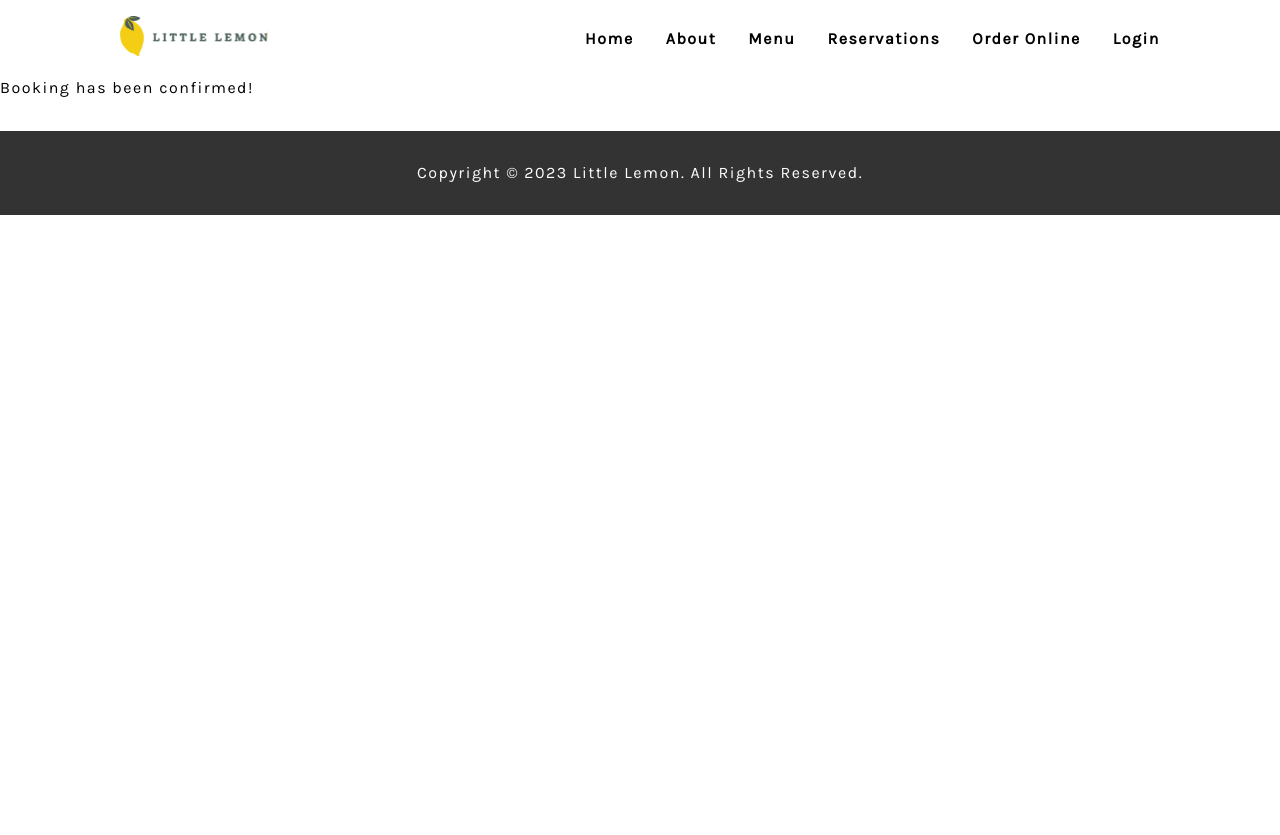
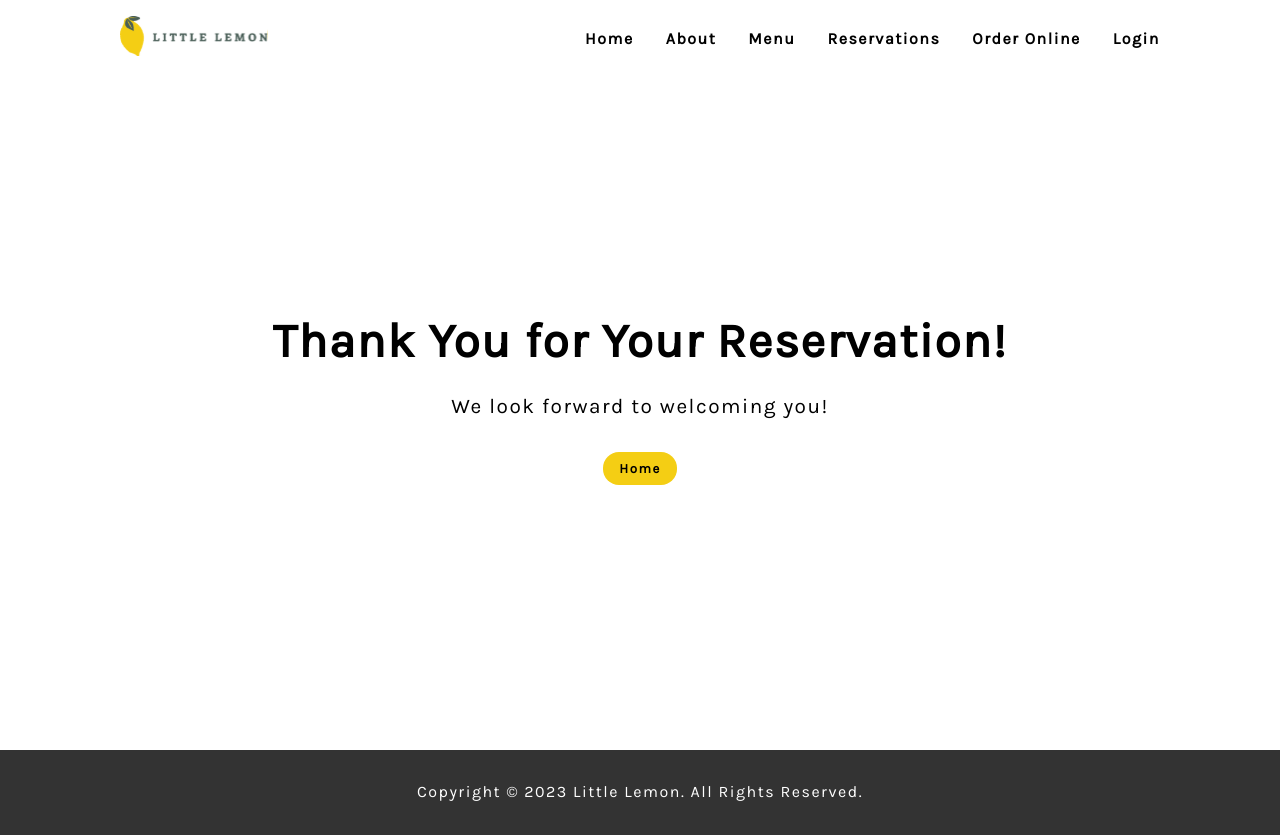
Before and after one commit to savagekyle/little-lemon-capstone, a React (Create React App) app: page /booking-confirmation in a window 1280 px wide. Before the commit the page ends 800 px from the top, so only its background shows below. Built offline with nearby package versions, Linux system fonts and the light colour scheme; a web font is replaced by a local one.

Commit message:
Improved booking confirmation page

```diff
--- a/src/App.css
+++ b/src/App.css
@@ -271,3 +271,23 @@ form button {
 .error-message {
   color: red;
 }
+
+/* Confirmation page */
+.confirmation-page {
+  display: flex;
+  flex-direction: column;
+  align-items: center;
+  justify-content: center;
+  height: 80vh;
+  text-align: center;
+}
+
+.confirmation-page h1 {
+  font-size: 3rem;
+  margin-bottom: 1.25rem;
+}
+
+.confirmation-page p {
+  font-size: 1.3rem;
+  margin-bottom: 2rem;
+}
--- a/src/App.js
+++ b/src/App.js
@@ -51,7 +51,6 @@ function App() {
     const isSubmitted = await submitAPI(formData);
     setIsLoading(false);
 
-    // If the API call returns true, navigate to the booking confirmation page
     if (isSubmitted) {
       navigate("/booking-confirmation");
     }
--- a/src/components/BookingForm.js
+++ b/src/components/BookingForm.js
@@ -69,12 +69,18 @@ const BookingForm = (props) => {
             id="res-date"
             value={date}
             onChange={handleDateChange}
+            aria-label="On Click"
             required
           />
           {dateError && <div className="error-message">{dateError}</div>}
 
           <label htmlFor="res-time">Choose time</label>
-          <select id="res-time" value={time} onChange={handleTimeChange}>
+          <select
+            id="res-time"
+            value={time}
+            onChange={handleTimeChange}
+            aria-label="On Click"
+          >
             {!props.isLoading &&
               props.availableTimes.map((time) => (
                 <option key={time}>{time}</option>
@@ -100,13 +106,16 @@ const BookingForm = (props) => {
             id="occasion"
             value={occasion}
             onChange={handleOccasionChange}
+            aria-label="On Click"
           >
             <option>Birthday</option>
             <option>Anniversary</option>
             <option>Other</option>
           </select>
 
-          <button type="submit">Make Your Reservation</button>
+          <button type="submit" aria-label="On Click">
+            Make Your Reservation
+          </button>
         </form>
       </div>
     </div>
--- a/src/components/ConfirmationMessage.js
+++ b/src/components/ConfirmationMessage.js
@@ -1,7 +1,16 @@
 import React from "react";
+import { Link } from "react-router-dom";
 
 const ConfirmationMessage = () => {
-  return <div>Booking has been confirmed!</div>;
+  return (
+    <div className="confirmation-page">
+      <h1>Thank You for Your Reservation!</h1>
+      <p>We look forward to welcoming you!</p>
+      <button aria-label="On Click">
+        <Link to="/">Home</Link>
+      </button>
+    </div>
+  );
 };
 
 export default ConfirmationMessage;
```
